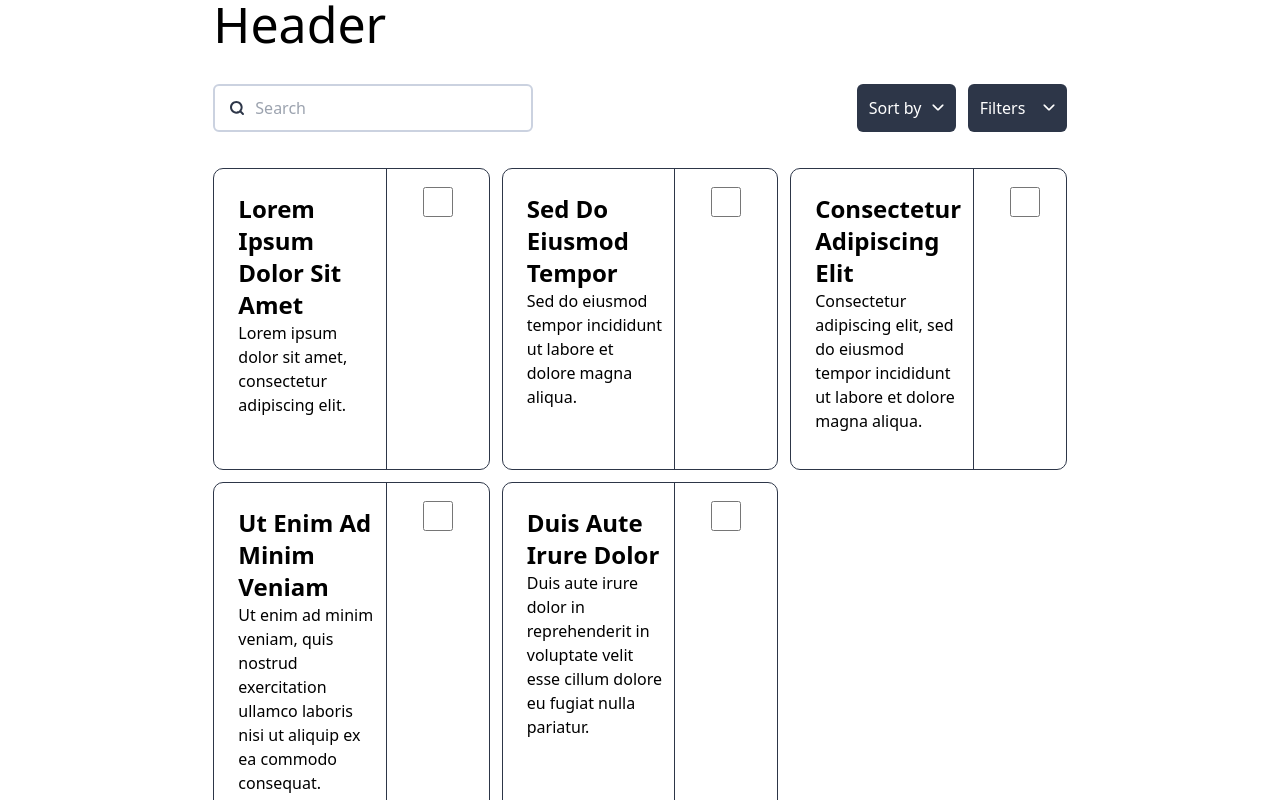
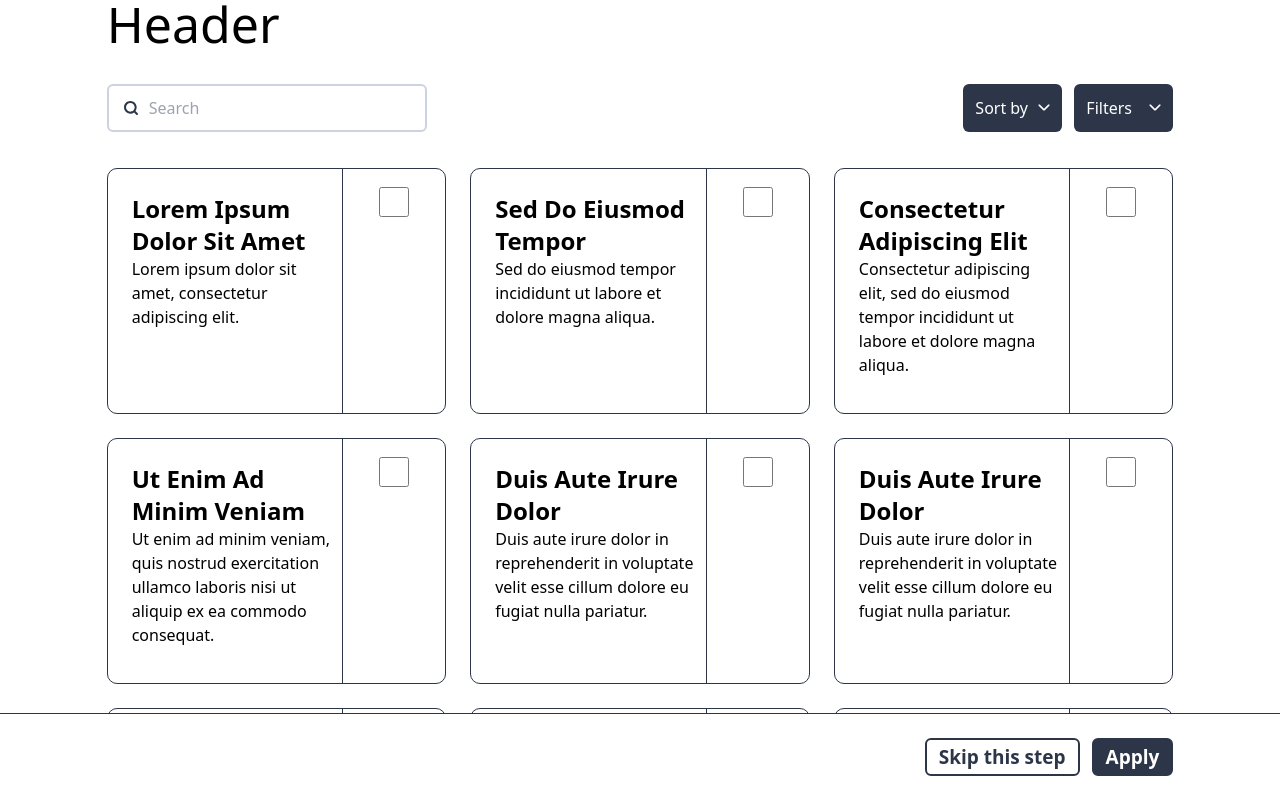
Before and after one commit to SpotifyXTickets/Spotlight-front-end, a Next.js app: page /playlist_selection in a window 1280 px wide. Shown: the top 800 px of the page. Built offline with nearby package versions, Linux system fonts and the light colour scheme.

Commit message:
Footer implemented

```diff
--- /dev/null
+++ b/src/components/Button.tsx
@@ -0,0 +1,18 @@
+import React from "react";
+import "@/styles/components/_button.scss";
+
+export default function Button(props: {
+  text: string;
+  onClick: () => void;
+  class: string;
+}) {
+  return (
+    <button
+      type="button"
+      onClick={props.onClick}
+      className={"button " + props.class}
+    >
+      {props.text}
+    </button>
+  );
+}
--- /dev/null
+++ b/src/components/StickyFooter.tsx
@@ -0,0 +1,25 @@
+import "@/styles/components/_sticky-footer.scss";
+import Button from "@/components/Button";
+
+export default function StickyFooter() {
+  return (
+    <div className="sticky-footer">
+      <div className="sticky-footer__buttons">
+        <Button
+          text={"Skip this step"}
+          onClick={function (): void {
+            throw new Error("Function not implemented.");
+          }}
+          class={"button--clear"}
+        />
+        <Button
+          text={"Apply"}
+          onClick={function (): void {
+            throw new Error("Function not implemented.");
+          }}
+          class={""}
+        />
+      </div>
+    </div>
+  );
+}
--- a/src/pages/playlist_selection.tsx
+++ b/src/pages/playlist_selection.tsx
@@ -2,6 +2,7 @@ import "../styles/pages/_playlist-selection.scss";
 import SearchBar from "@/components/SearchBar";
 import Dropdown from "@/components/Dropdown";
 import PlaylistCard from "@/components/PlaylistCard";
+import StickyFooter from "@/components/StickyFooter";
 
 let PlaylistLoremIpsumData = [
   {
@@ -53,10 +54,111 @@ let PlaylistLoremIpsumData = [
     album: "Irure Dolor",
     year: 2017,
   },
+  {
+    id: 6,
+    title: "Duis Aute Irure Dolor",
+    description:
+      "Duis aute irure dolor in reprehenderit in voluptate velit esse cillum dolore eu fugiat nulla pariatur.",
+    duration: "3:00",
+    artist: "David Kim",
+    album: "Irure Dolor",
+    year: 2017,
+  },
+  {
+    id: 7,
+    title: "Duis Aute Irure Dolor",
+    description:
+      "Duis aute irure dolor in reprehenderit in voluptate velit esse cillum dolore eu fugiat nulla pariatur.",
+    duration: "3:00",
+    artist: "David Kim",
+    album: "Irure Dolor",
+    year: 2017,
+  },
+  {
+    id: 8,
+    title: "Duis Aute Irure Dolor",
+    description:
+      "Duis aute irure dolor in reprehenderit in voluptate velit esse cillum dolore eu fugiat nulla pariatur.",
+    duration: "3:00",
+    artist: "David Kim",
+    album: "Irure Dolor",
+    year: 2017,
+  },
+  {
+    id: 9,
+    title: "Duis Aute Irure Dolor",
+    description:
+      "Duis aute irure dolor in reprehenderit in voluptate velit esse cillum dolore eu fugiat nulla pariatur.",
+    duration: "3:00",
+    artist: "David Kim",
+    album: "Irure Dolor",
+    year: 2017,
+  },
+  {
+    id: 10,
+    title: "Duis Aute Irure Dolor",
+    description:
+      "Duis aute irure dolor in reprehenderit in voluptate velit esse cillum dolore eu fugiat nulla pariatur.",
+    duration: "3:00",
+    artist: "David Kim",
+    album: "Irure Dolor",
+    year: 2017,
+  },
+  {
+    id: 11,
+    title: "Duis Aute Irure Dolor",
+    description:
+      "Duis aute irure dolor in reprehenderit in voluptate velit esse cillum dolore eu fugiat nulla pariatur.",
+    duration: "3:00",
+    artist: "David Kim",
+    album: "Irure Dolor",
+    year: 2017,
+  },
+  {
+    id: 12,
+    title: "Duis Aute Irure Dolor",
+    description:
+      "Duis aute irure dolor in reprehenderit in voluptate velit esse cillum dolore eu fugiat nulla pariatur.",
+    duration: "3:00",
+    artist: "David Kim",
+    album: "Irure Dolor",
+    year: 2017,
+  },
+  {
+    id: 13,
+    title: "Duis Aute Irure Dolor",
+    description:
+      "Duis aute irure dolor in reprehenderit in voluptate velit esse cillum dolore eu fugiat nulla pariatur.",
+    duration: "3:00",
+    artist: "David Kim",
+    album: "Irure Dolor",
+    year: 2017,
+  },
+  {
+    id: 14,
+    title: "Duis Aute Irure Dolor",
+    description:
+      "Duis aute irure dolor in reprehenderit in voluptate velit esse cillum dolore eu fugiat nulla pariatur.",
+    duration: "3:00",
+    artist: "David Kim",
+    album: "Irure Dolor",
+    year: 2017,
+  },
+  {
+    id: 15,
+    title: "Duis Aute Irure Dolor",
+    description:
+      "Duis aute irure dolor in reprehenderit in voluptate velit esse cillum dolore eu fugiat nulla pariatur.",
+    duration: "3:00",
+    artist: "David Kim",
+    album: "Irure Dolor",
+    year: 2017,
+  },
 ];
 
 export default function Page() {
   return (
+    <section className="playlist-selection__wrapper">
       <main className="playlist-selection">
         <h1 className="h1">Header</h1>
         <div className="search-header">
@@ -72,5 +174,7 @@ export default function Page() {
           ))}
         </div>
       </main>
+      <StickyFooter />
+    </section>
   );
 }
--- /dev/null
+++ b/src/styles/components/_button.scss
@@ -0,0 +1,9 @@
+.button {
+  @apply bg-lead text-white font-bold text-default py-xs px-sm border-2 border-lead;
+
+  border-radius: 6px;
+
+  &--clear {
+    @apply bg-transparent text-lead;
+  }
+}
--- a/src/styles/components/_playlist-card.scss
+++ b/src/styles/components/_playlist-card.scss
@@ -1,5 +1,5 @@
 .playlist-card {
-  @apply h-full border flex flex-row flex-nowrap justify-between;
+  @apply h-full border flex flex-row flex-nowrap justify-between hover:cursor-pointer;
 
   border-radius: 10px;
   border-color: #2d3648;
--- /dev/null
+++ b/src/styles/components/_sticky-footer.scss
@@ -0,0 +1,7 @@
+.sticky-footer {
+  @apply px-1-col py-def flex justify-end fixed w-full bottom-0 border-t border-lead bg-white;
+
+  &__buttons {
+    @apply flex gap-sm;
+  }
+}
--- a/src/styles/pages/_playlist-selection.scss
+++ b/src/styles/pages/_playlist-selection.scss
@@ -3,10 +3,14 @@
 @tailwind utilities;
 
 .playlist-selection {
-  @apply mx-2-col;
+  @apply mx-1-col min-h-full pb-3xl;
 
   h1 {
     @apply text-h1 mb-md;
+  }
+
+  &__wrapper {
+    @apply h-screen;
   }
 
   .search-header {
@@ -18,7 +22,9 @@
   }
 
   &__item-list {
-    @apply grid grid-cols-3 gap-sm;
+    @apply grid grid-cols-3 gap-def;
+    @apply lg:grid-cols-2;
+    @apply sm:grid-cols-1;
   }
 
   &__item {
--- a/tailwind.config.ts
+++ b/tailwind.config.ts
@@ -77,6 +77,10 @@ const config: Config = {
     },
 
     extend: {
+      colors: {
+        lead: "#2D3648",
+      },
+
       spacing: {
         xs: "6px",
         sm: "12px",
```
Lines whose indentation alone changed are shown as unchanged.
